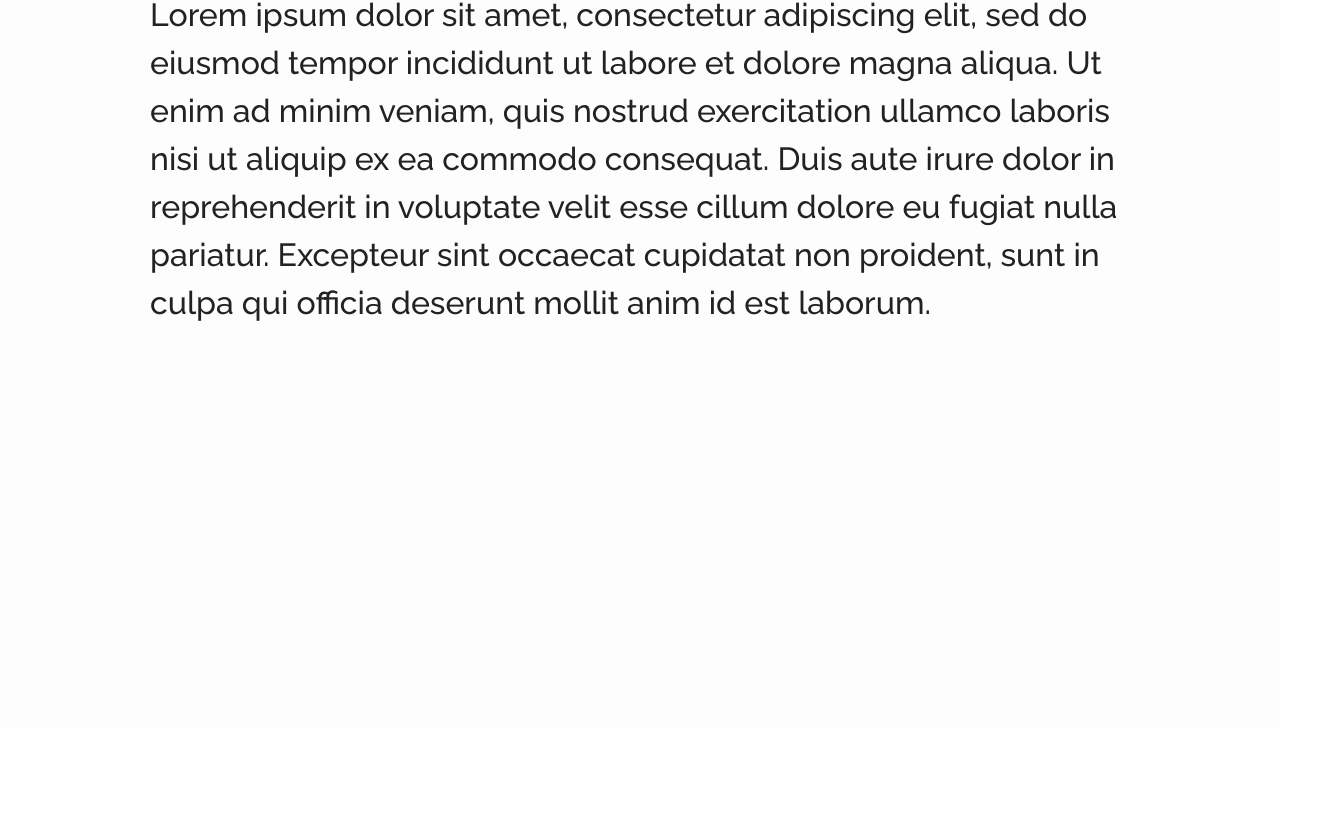
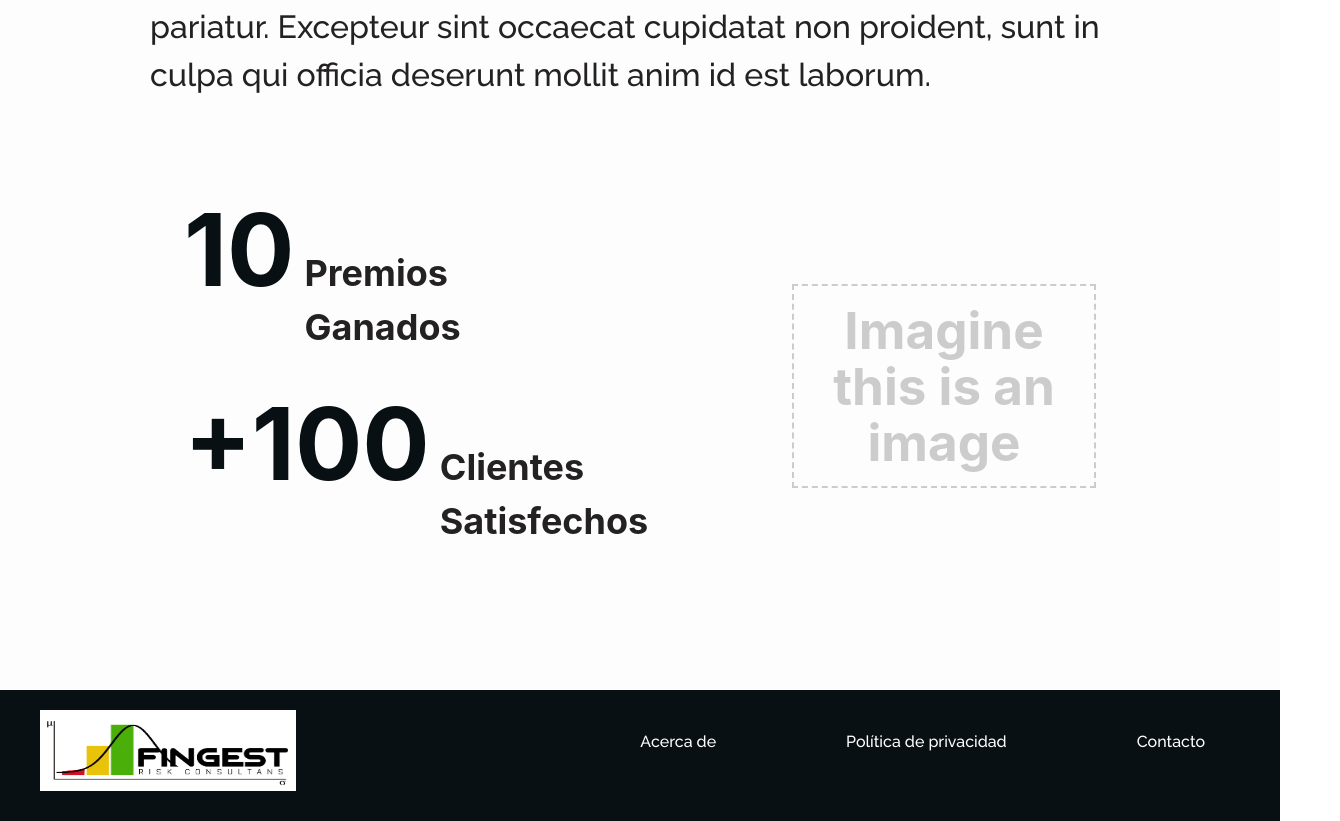
Before and after one commit to LeonardoPerozo12/FingestLandingPage, a React (Vite) app in the folder FrontEnd/FingestLandingPage/: page /nosotros in a window 1280 px wide. Shown: the part 2154-2975 px from the top of the page, 1340 px wide, since content can reach past the window. Before the commit the page ends 2881 px from the top, so only its background shows below. Built offline with nearby package versions, Linux system fonts and the light colour scheme.

Commit message:
Footer, NosotrosPage mostly done, minor fixes left

```diff
--- a/FrontEnd/FingestLandingPage/public/css/carousel.css
+++ b/FrontEnd/FingestLandingPage/public/css/carousel.css
@@ -17,5 +17,5 @@
     flex: 0 0 auto;
     max-width: 400px; /* Tamaño de las tarjetas */
     height: 400px;
-    margin-bottom: 100px;
+    margin-bottom: 30px;
 }
--- /dev/null
+++ b/FrontEnd/FingestLandingPage/public/css/footer.css
@@ -0,0 +1,52 @@
+/* Footer.css */
+
+.footer {
+    font-family: "Raleway", sans-serif;    background-color: #091014;
+    color: white;
+    padding: 20px 0;
+    width: 100%;
+    text-align: center;
+}
+
+.footer-content {
+    display: flex;
+    justify-content: space-between;
+    width: 100%;
+    margin-left: 20px;
+    margin-right: 20px;
+    padding: 0 20px;
+}
+
+.footer-logo {
+    margin: 0;
+}
+
+.footer-logo-img {
+    max-width: 150px;
+    height: auto;
+}
+
+.footer-links {
+    display: flex;
+    list-style-type: none;
+    padding: 0;
+    margin: 20px 0 0;
+    justify-content: space-around;
+}
+
+.footer-link-item {
+    display: inline-block;
+    margin: 0 15px;
+}
+
+.footer-link {
+    color: white;
+    text-decoration: none;
+    margin-right: 100px;
+    font-size: 16px;
+}
+
+.footer-link:hover {
+    text-decoration: none;
+  color: #f0a500; /* Color de hover para los enlaces */
+}
--- a/FrontEnd/FingestLandingPage/public/css/nosotros.css
+++ b/FrontEnd/FingestLandingPage/public/css/nosotros.css
@@ -1,35 +1,88 @@
+/* Estilo general */
 .Nosotros {
     display: flex;
     flex-direction: column;
     align-items: center;
     background-color: #fdfdfd;
+    padding: 2rem 0;
 }
 
-#NosotrosTitle{
-    display: flex;
-    flex-wrap: wrap;
-    justify-content: center;
-    align-content: center;
+#NosotrosTitle {
     font-family: "Raleway", sans-serif;
     text-align: center;
     font-size: 64px;
     font-weight: bold;
-    margin-top: 110px;
-    margin-bottom: 80px;
-    width: 80%;
-    z-index: 2;
+    margin: 0;
     color: #fdfdfd;
     background-color: #091014;
     width: 100%;
     height: 140px;
+    display: flex;
+    align-items: center;
+    justify-content: center;
 }
-#NosotrosContent{
+
+#NosotrosContent {
     font-family: "Raleway", sans-serif;
     font-size: 32px;
-    text-align: left ;
+    text-align: left;
     color: #232121;
-    margin-right: 150px;
-    margin-left: 150px;
-    margin-bottom: 50vh;
+    margin: 2rem 150px 4rem 150px;
     font-weight: 500;
+    line-height: 1.5;
 }
+
+.counter-section {
+    display: flex;
+    justify-content: space-around;
+    align-items: center;
+    gap: 2rem;
+    margin-top: 2rem;
+    margin-bottom: 5rem;
+    width: 80%;
+}
+
+.counter-container {
+    display: flex;
+    flex-direction: column;
+    margin-top: 0px;
+    margin-bottom: 0px;
+    text-align: center;
+    gap: 5px;
+}
+
+.counter-item {
+    display: flex;
+    flex-direction: row;
+    align-items: baseline;
+    gap: 10px;
+}
+
+.counter-item h1 {
+    margin: 0px;
+}
+
+.counter-value {
+    font-size: 2.5em;
+    font-weight: bold;
+    color: #091014;
+}
+
+.counter-label {
+    font-size: 1.2em;
+    color: #232121;
+    display: flex;
+    flex-direction: column;
+    justify-content: center;
+    text-align: left;
+}
+
+.image-container {
+    display: flex;
+    align-items: center;
+    justify-content: center;
+    border: 2px dashed #ccc;
+    width: 300px;
+    height: 200px;
+    color: #ccc;
+}
--- a/FrontEnd/FingestLandingPage/src/App.jsx
+++ b/FrontEnd/FingestLandingPage/src/App.jsx
@@ -1,7 +1,7 @@
 import React, { useRef, useEffect } from 'react';
 import AOS from 'aos';
 import 'aos/dist/aos.css';
-
+import Footer from './components/Footer';
 import Header from './components/Header';
 import Home from './Pages/HomePage';
 import Servicios from './Pages/ServiciosPage';
@@ -51,6 +51,7 @@ function App() {
                 <section id="Nosotros" ref={nosotrosRef}>
                     <Nosotros />
                 </section>
+                <Footer/>
             </main>
         </div>
     );
--- a/FrontEnd/FingestLandingPage/src/Pages/NosotrosPage.jsx
+++ b/FrontEnd/FingestLandingPage/src/Pages/NosotrosPage.jsx
@@ -15,17 +15,42 @@ const Nosotros = forwardRef((props, ref) => {
   return (
     <section ref={ref} className="Nosotros">
       <h1 id="NosotrosTitle">¿Quiénes Somos?</h1>
-        <p id='NosotrosContent'>
-        Lorem ipsum dolor sit amet, consectetur adipiscing elit, sed do eiusmod
-        tempor incididunt ut labore et dolore magna aliqua. Ut enim ad minim
-        veniam, quis nostrud exercitation ullamco laboris nisi ut aliquip ex ea
-        commodo consequat. Duis aute irure dolor in reprehenderit in voluptate
-        velit esse cillum dolore eu fugiat nulla pariatur. Excepteur sint
-        occaecat cupidatat non proident, sunt in culpa qui officia deserunt
-        mollit anim id est laborum.
+      <p id="NosotrosContent">
+        Lorem ipsum dolor sit amet, consectetur adipiscing elit, sed do eiusmod tempor incididunt ut labore et dolore magna aliqua. Ut enim ad minim veniam, quis nostrud exercitation ullamco laboris nisi ut aliquip ex ea commodo consequat. Duis aute irure dolor in reprehenderit in voluptate velit esse cillum dolore eu fugiat nulla pariatur. Excepteur sint occaecat cupidatat non proident, sunt in culpa qui officia deserunt mollit anim id est laborum.
       </p>
-        <div id="NosotrosContent2">
 
+      <div className="counter-section">
+        <div className="counter-container">
+          <div className="counter-item">
+            <h1 className="counter-value" style={{ fontSize: "100px" }}>
+              10
+            </h1>
+            <h2
+              className="counter-label"
+              style={{
+                fontSize: "36px",
+                display: "flex",
+                flexDirection: "column",
+                alignItems: "flex-start",
+              }}
+            >
+              <span>Premios</span>
+              <span>Ganados</span>
+            </h2>
+          </div>
+
+          <div className="counter-item">
+            <h1 className="counter-value" style={{ fontSize: "100px" }}>
+              +100
+            </h1>
+            <h2 className="counter-label" style={{ fontSize: "36px" }}>
+              Clientes <br />Satisfechos
+            </h2>
+          </div>
+        </div>
+        <div className="image-container">
+          <h1 style={{textAlign:'center'}}>Imagine this is an image</h1>
+        </div>
       </div>
     </section>
   );
--- /dev/null
+++ b/FrontEnd/FingestLandingPage/src/components/Footer.jsx
@@ -0,0 +1,34 @@
+import React from 'react';
+import { Link } from 'react-router-dom';
+import logoImage from './../../public/LOGO FINGEST RISK CONSULTAN-01 2 (1).jpg';
+import '../../public/css/footer.css';
+
+function Footer() {
+    return (
+    <footer className="footer">
+        <div className="footer-content">
+        <h1 className="footer-logo">
+        <img
+            src="./../../public/LOGO FINGEST RISK CONSULTAN-01 2 (1).jpg"
+            alt="Logo Fingest"
+            className="logo"
+        />
+
+        </h1>
+        <ul className="footer-links">
+        <li className="footer-link-item">
+            <Link to="/about" className="footer-link">Acerca de</Link>
+        </li>
+        <li className="footer-link-item">
+            <Link to="/privacy" className="footer-link">Política de privacidad</Link>
+        </li>
+        <li className="footer-link-item">
+            <Link to="/contact" className="footer-link">Contacto</Link>
+            </li>
+        </ul>
+        </div>
+    </footer>
+    );
+}
+
+export default Footer;
```
Also changed, not shown: FrontEnd/FingestLandingPage/public/css/downButton.css (line endings or trailing spaces). Lines whose indentation alone changed are shown as unchanged.
